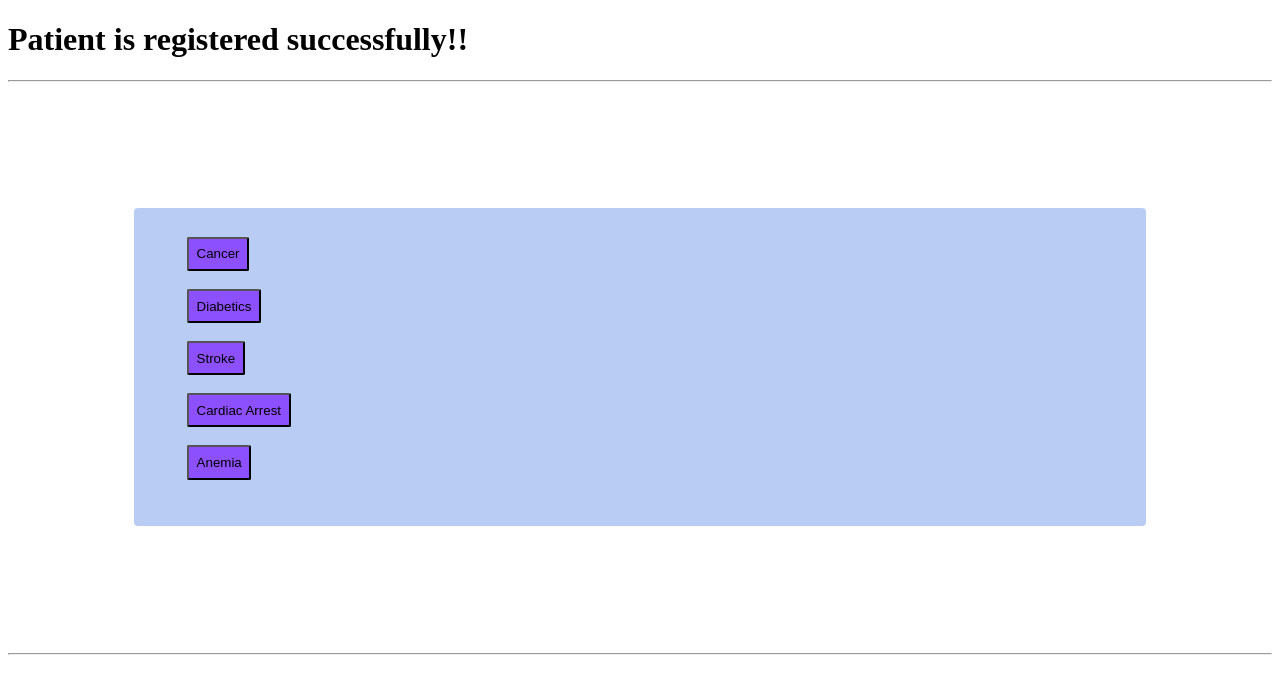
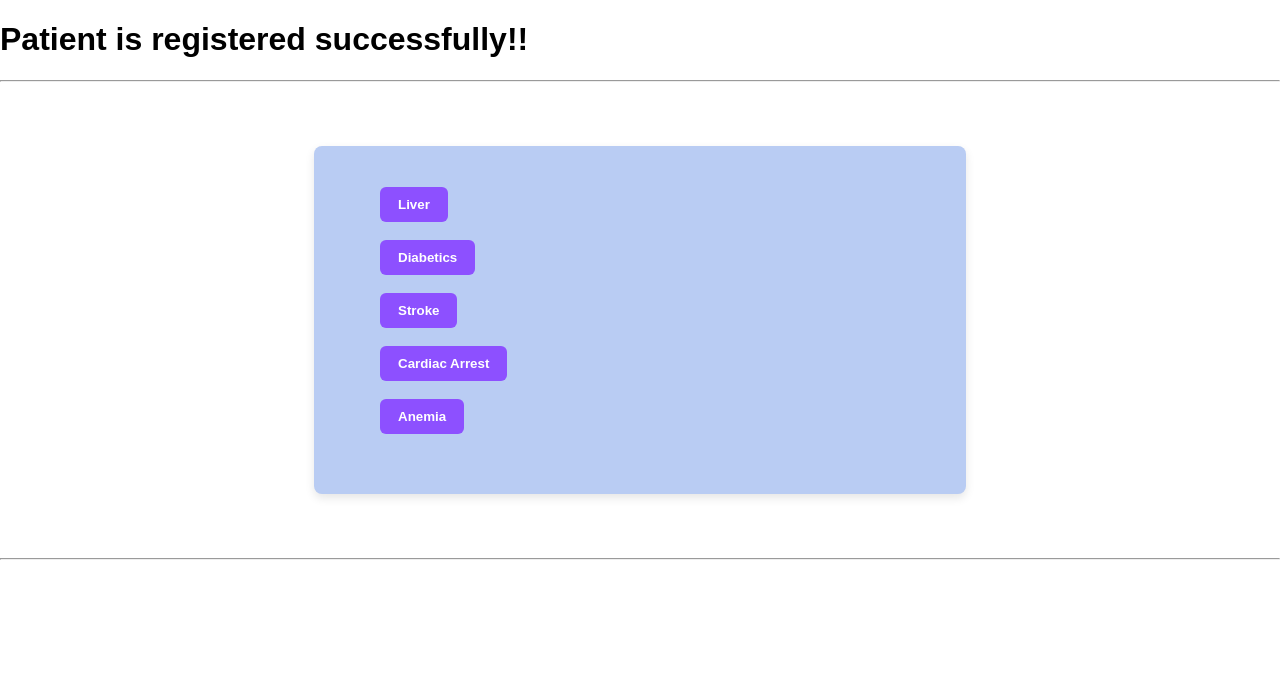
Before and after one commit to subramaniyasiva/Diagnose_AI, a Django app: page /success in a window 1280 px wide. Shown: the top 694 px of the page. Run offline with Django 5.2, Linux system fonts and the light colour scheme; parts of the project's set-up code (start-up, migrations or seed data) failed here and were passed over.

Commit message:
liver disease

```diff
--- a/static/register.css
+++ b/static/register.css
@@ -1,17 +1,33 @@
-.diseaselist{
+body {
+    background-color: #fff;
+    font-family: Arial, sans-serif;
+    margin: 0;
+    padding: 0;
+}
 
+.diseaselist {
     background-color: rgb(185, 204, 243);
     display: grid;
-    margin: 10%;
-    padding: 1%;
-    border-radius: 4px;
+    gap: 1rem; /* spacing between items */
+    margin: 5% auto; /* center with auto */
+    padding: 2%;
+    border-radius: 8px;
+    max-width: 600px; /* prevent stretching */
+    box-shadow: 0 4px 10px rgba(0,0,0,0.1);
 }
-#btn1{
-    padding:0.8%;
 
-    border-radius: 2px;
-    background-color: rgb(141, 80, 255);;
+#btn1 {
+    padding: 10px 18px;
+    border: none;
+    border-radius: 6px;
+    background-color: rgb(141, 80, 255);
+    color: white;
+    font-weight: bold;
+    cursor: pointer;
+    transition: 0.3s ease-in-out;
 }
-body{
-    background-color: rgb(255, 255, 255);
+
+#btn1:hover {
+    background-color: rgb(120, 60, 230);
+    transform: scale(1.05);
 }
--- a/templates/success.html
+++ b/templates/success.html
@@ -14,8 +14,8 @@
 
             <!-- Cancer (Not wired yet) -->
             <li>
-                <form method="GET" action="#">
-                    <button type="submit" id="btn1">Cancer</button>
+                <form method="GET" action="{% url 'livers' %}">
+                    <button type="submit" id="btn1">Liver</button>
                 </form>
             </li><br>
 
```
Also changed, not shown: static/home.css (+26 -13 lines).
